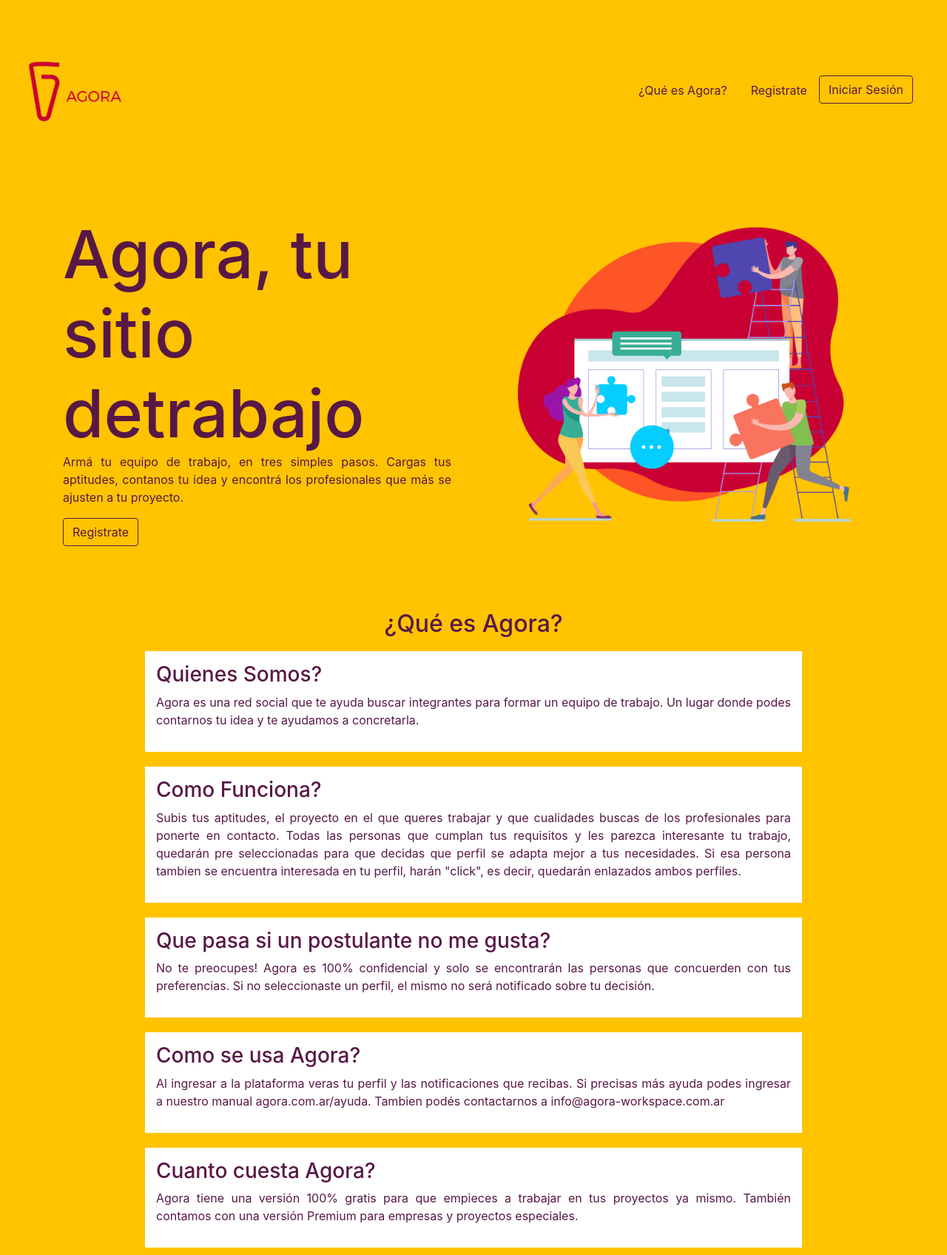
After one commit to PazAndrade93/Agora, a PHP site: page / in a window 1280 px wide. The commit adds this page. Shown: the whole page at 74% size. Run offline with PHP 8.4, Linux system fonts and the light colour scheme.

Commit message:
Primer sprint

```diff
--- a/css/style.css
+++ b/css/style.css
@@ -4,6 +4,42 @@
 }
 body{
 	background-color: #FFC300;
+}
+h1{
+	font-size: 7vw;
+	color: #581845;
+	margin: 0px;
+}
+h2{
+	color: #581845;
+	font-style: bold;
+}
+h3{
+	color: #581845;
+
+}
+p{
+	color: #581845;
+	text-align: justify;
+}
+label{
+	color: #581845;
+}
+a{
+	color: #FF5733;
+}
+.nav{
+	display:inline;
+	display: flex;
+}
+.portada{
+	display: none;
+}
+.logo{
+	width: 13vw;
+}
+.nav-link{
+	color: #581845;
 }
 .container-fluid{
 	display: flex;
@@ -15,6 +51,12 @@ body{
 	padding-bottom: 50px;
 	height: 100vh;
 }
+.faq{
+	background-color: white;
+	margin: 10px auto;
+	padding: 15px;
+	width: 80%;
+}
 div.linearLayoutV{
 	display: flex;
 	flex-direction: column;
@@ -23,12 +65,7 @@ div.linearLayoutV{
 	text-align: center;
 	color: #581845;
 }
-label{
-	color: #581845;
-}
-a{
-	color: #FF5733;
-}
+
 .loginImg,
 .registerImg{
 	display: none;
@@ -41,8 +78,18 @@ a{
 }
 
 @media(min-width: 992px){
+	header{
+		margin-left: 2%;
+		margin-right: 2%;
+	}
 	.container-fluid{
 		padding: 0;
+	}
+	.contenedorPantallaCompleta{
+		height: 100vh;
+	}
+	.portada{
+		width: 50vw;
 	}
 	.loginForm{
 		text-align: left;
@@ -55,10 +102,11 @@ a{
 		display: block;
 		text-align: right;
 		justify-content: flex-end;
-		height: 100vh;
 		padding-right: 0;
+		height: 100%;
 	}
-	.loginImg img{
+	.loginImg img,
+	.registerImg img{
 		width: 40vw;
 		height: 100%;
 	}
@@ -75,10 +123,7 @@ a{
 		justify-content: flex-start;
 		height: 100vh;
 		padding-left: 0;
-	}
-	.registerImg img{
-		width: 40vw;
-		height: 100%;
+		overflow: hidden;
 	}
 }
 
--- /dev/null
+++ b/index.php
@@ -0,0 +1,78 @@
+<!DOCTYPE html>
+<html>
+  <head>
+    <meta name="viewport" content="width=device-width, initial-scale=1.0">
+    <meta charset="utf-8">
+    <link rel="stylesheet" href="css/bootstrap.min.css">
+    <link rel="stylesheet" href="css/style.css">
+    <title>Agora, tu sitio de trabajo</title>
+  </head>
+  <body>
+    <div class="container-fluid contenedorPantallaCompleta row">
+      <header class="header col-12">
+        <nav class="navbar navbar-default">
+          <div class="navbar-header">
+            <a class="navbar-brand" href="index.php">
+              <img src= "img/agora.png"  class="logo" alt="Brand">
+            </a>
+          </div>
+
+          <ul class="nav">
+            <li class="nav-item">
+              <a class="nav-link" href="#FAQdiv">¿Qué es Agora?</a>
+            </li>
+            <li class="nav-item">
+              <a class="nav-link" href="registro.php">Registrate</a>
+            </li>
+            <a href="login.php">
+              <button class="btn btn-outline-primary" type="button">Iniciar Sesión</button>
+            </a>
+          </ul>
+        </nav>
+      </header>
+
+      <div class="container row">
+        <div class="linearLayoutV loginForm col-lg-6">
+          <div class="textoInicio">
+            <h1>Agora, tu sitio detrabajo</h1>
+            <p>Armá tu equipo de trabajo, en tres simples pasos. Cargas tus aptitudes, contanos tu idea y encontrá los profesionales que más se ajusten a tu proyecto.</p>
+            <a href="registro.php">
+              <button class="btn btn-outline-primary" type="button">Registrate</button>
+            </a>
+          </div>
+        </div>
+        <div class="loginImg col-lg-6">
+          <img src="img/homeMinimalistPic.png">
+        </div>
+      </div>
+    </div>
+
+    <br>
+
+    <div class="container">
+      <div class="linearLayoutV" id="FAQdiv">
+        <h2 class="titulo">¿Qué es Agora?</h2>
+        <div class="faq">
+          <h3>Quienes Somos?</h3>
+          <p>Agora es una red social que te ayuda buscar integrantes para formar un equipo de trabajo. Un lugar donde podes contarnos  tu idea y te ayudamos a concretarla.</p>
+        </div>
+        <div class="faq">
+          <h3>Como Funciona?</h3>
+          <p>Subis tus aptitudes, el proyecto en el que queres trabajar y que cualidades buscas de los profesionales para ponerte en contacto. Todas las personas que cumplan tus requisitos y les parezca interesante tu trabajo, quedarán pre seleccionadas para que decidas que perfil se adapta mejor a tus necesidades. Si esa persona tambien se encuentra interesada en tu perfil, harán "click", es decir, quedarán enlazados ambos perfiles.</p>
+        </div>
+        <div class="faq">
+          <h3>Que pasa si un postulante no me gusta?</h3>
+          <p>No te preocupes! Agora es 100% confidencial y solo se encontrarán las personas que concuerden con tus preferencias. Si no seleccionaste un perfil, el mismo no será notificado sobre tu decisión.</p>
+        </div>
+        <div class="faq">
+          <h3>Como se usa Agora?</h3>
+          <p>Al ingresar a la plataforma veras tu perfil y las notificaciones que recibas. Si precisas más ayuda podes ingresar a nuestro manual agora.com.ar/ayuda. Tambien podés contactarnos a info@agora-workspace.com.ar</p>
+        </div>
+        <div class="faq">
+          <h3>Cuanto cuesta Agora?</h3>
+          <p>Agora tiene una versión 100% gratis para que empieces a trabajar en tus proyectos ya mismo. También contamos con una versión Premium para empresas y proyectos especiales.</p>
+        </div>
+      </div>
+    </div>
+  </body>
+</html>
```
Also changed, not shown: faq.php (added, +76 -0 lines), login.php (+6 -1 lines), registro.php (+12 -7 lines), img/agora.png (added).
